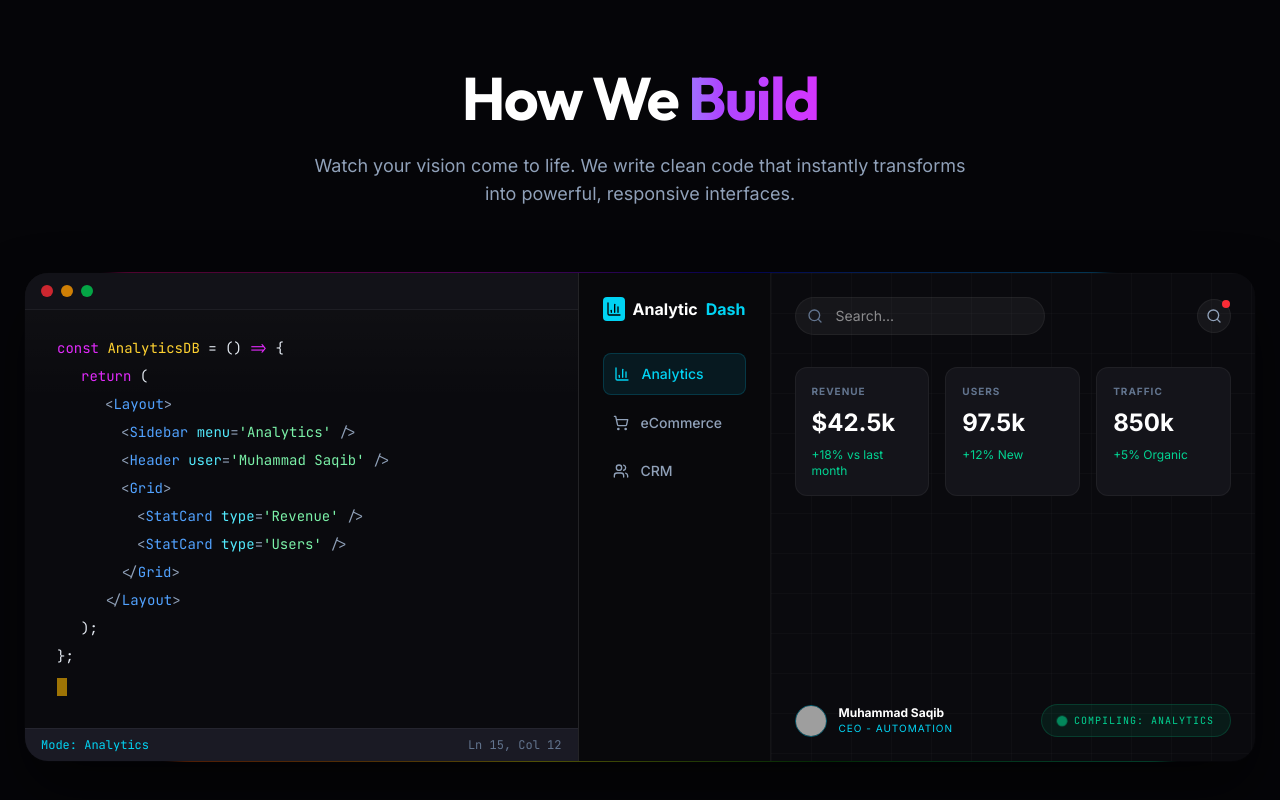
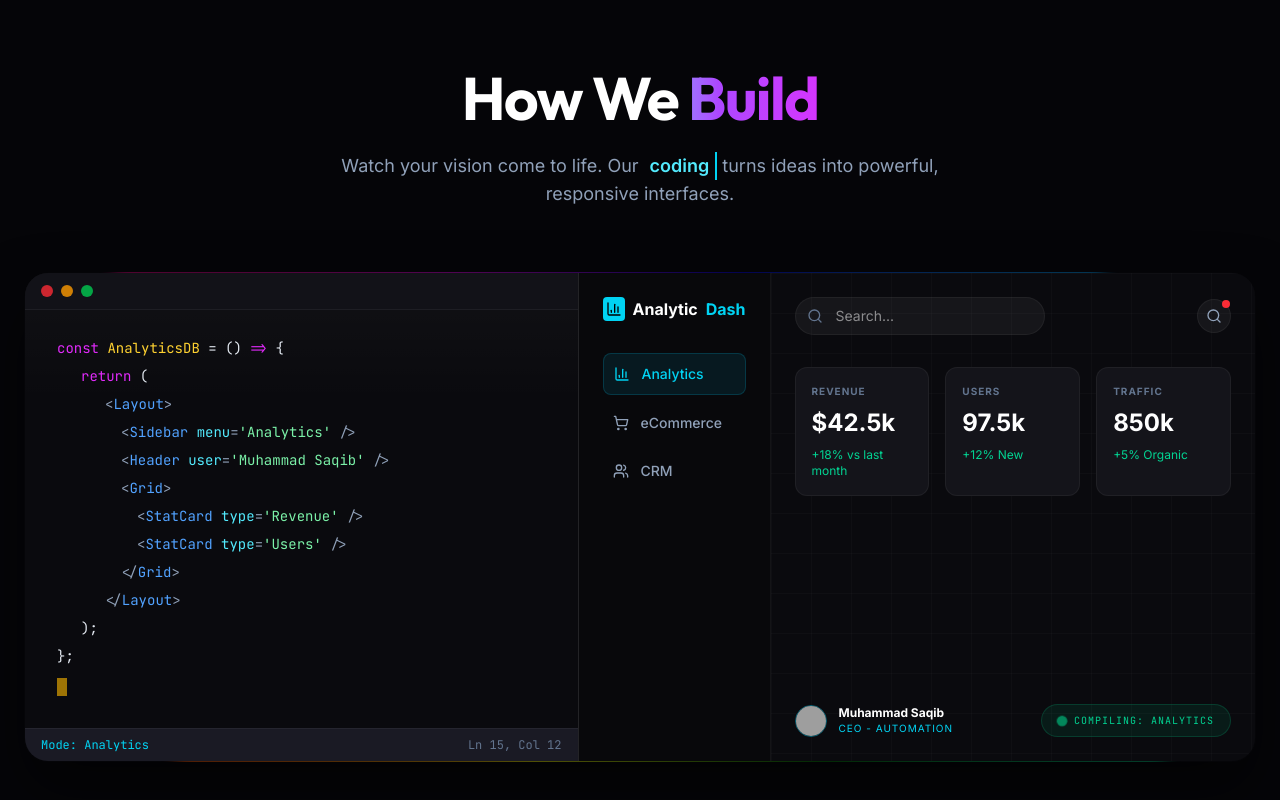
Before and after one commit to techai342/softwaresssss, a Next.js app: page / in a window 1280 px wide. Shown: the part 1215-2015 px from the top of the page. Built offline with nearby package versions, Linux system fonts and the light colour scheme; grey boxes are pictures that could not be loaded.

Commit message:
Add typewriter animation for coding text in How We Build

```diff
--- a/components/HowWeBuild.tsx
+++ b/components/HowWeBuild.tsx
@@ -45,7 +45,17 @@ export function HowWeBuild() {
           initial={{ opacity: 0 }} whileInView={{ opacity: 1 }} viewport={{ once: true }} transition={{ duration: 0.8, delay: 0.2 }}
           className="text-slate-400 text-lg max-w-2xl mx-auto"
         >
-          Watch your vision come to life. We write clean code that instantly transforms into powerful, responsive interfaces.
+          Watch your vision come to life. Our{' '}
+          <motion.span
+            initial={{ width: 0 }}
+            whileInView={{ width: '6.2ch' }}
+            viewport={{ once: true }}
+            transition={{ delay: 0.5, duration: 1.1, ease: 'easeOut' }}
+            className="inline-block align-bottom overflow-hidden whitespace-nowrap text-cyan-300 font-semibold border-r-2 border-cyan-400"
+          >
+            coding
+          </motion.span>{' '}
+          turns ideas into powerful, responsive interfaces.
         </motion.p>
       </div>
 
```
